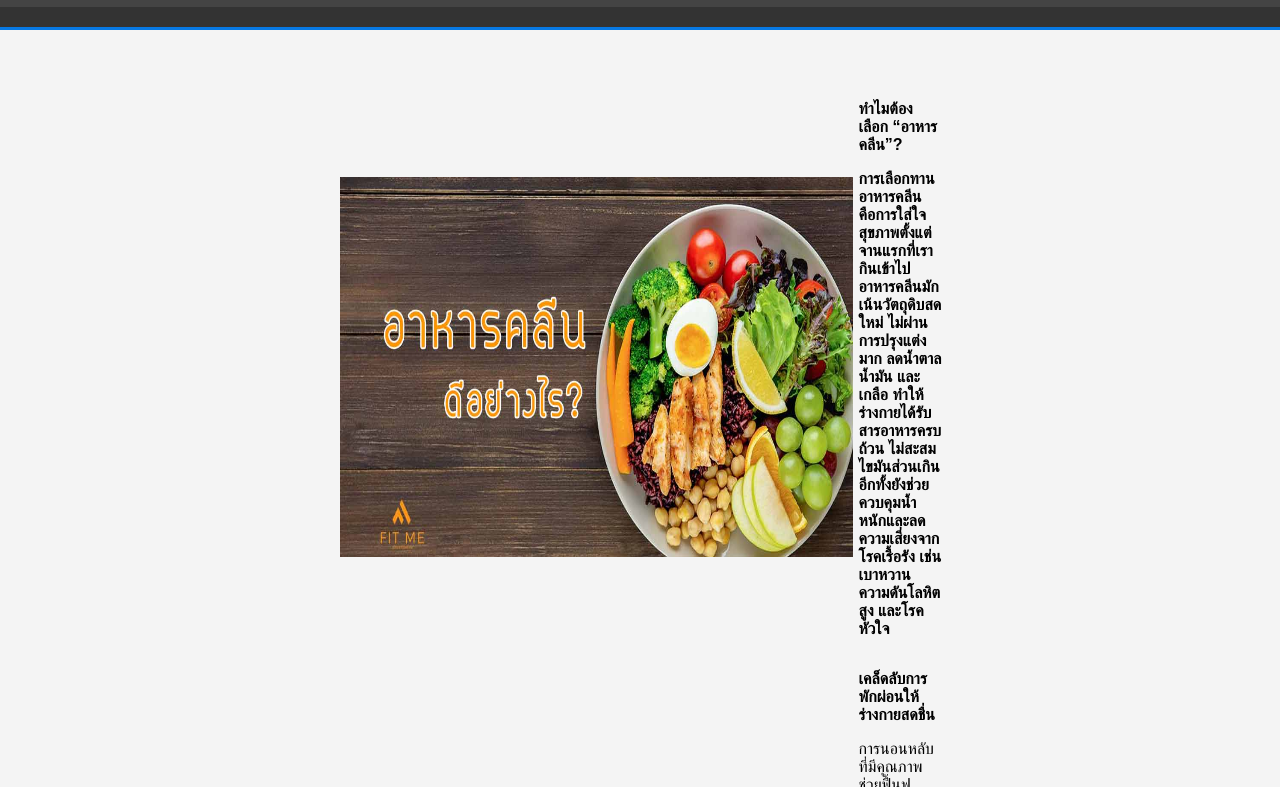
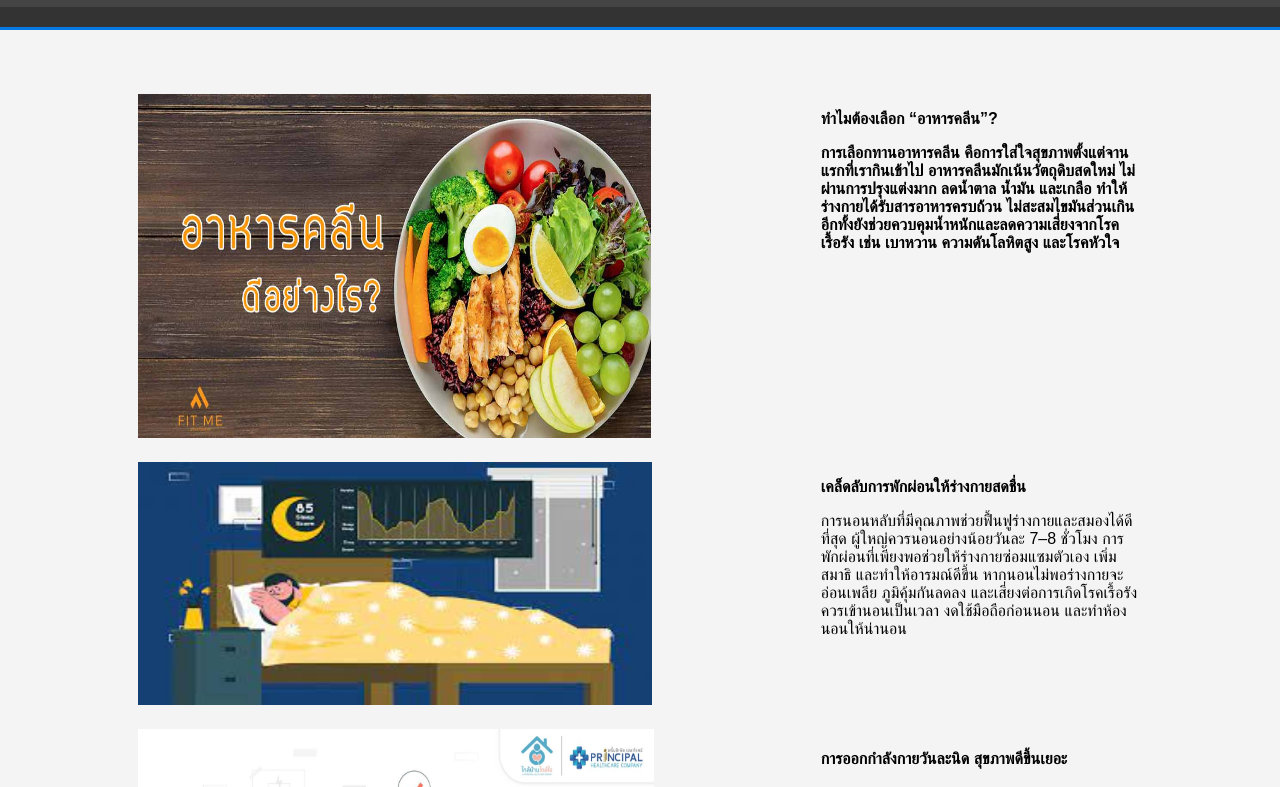
Before and after one commit to bankddd/bankpi07507, a plain HTML site: page articlesindex.html in a window 1280 px wide. Shown: the part 129-916 px from the top of the page. Drawn offline with Linux system fonts and the light colour scheme.

Commit message:
Add files via upload

```diff
--- a/articlesindex.html
+++ b/articlesindex.html
@@ -89,6 +89,18 @@
         font-size: 14px;
     }
 
+    /* เพิ่มการควบคุมความยาวของข้อความในตาราง */
+    table {
+        width: 100%;
+        table-layout: fixed;
+    }
+
+    th, td {
+        padding: 10px;
+        word-wrap: break-word;
+        text-align: left;
+    }
+
     /* Footer */
     footer {
         background-color: #333;
@@ -138,23 +150,23 @@
 <div class="container">
   <p></p>
   <p>&nbsp;</p>
-  <table width="300" border="0" align="center" cellpadding="0" cellspacing="0">
+  <table border="0" align="center" cellpadding="0" cellspacing="0">
     <tr>
-      <th scope="col"><img src="images/Clean-Food (1).jpg" width="513" height="380"></th>
+      <th scope="col"><img src="images/Clean-Food (1).jpg" width="513" height="344"></th>
       <th scope="col">&nbsp;</th>
       <th align="left" valign="top" scope="col"><p>ทำไมต้องเลือก &ldquo;อาหารคลีน&rdquo;?</p>
       <p>การเลือกทานอาหารคลีน คือการใส่ใจสุขภาพตั้งแต่จานแรกที่เรากินเข้าไป อาหารคลีนมักเน้นวัตถุดิบสดใหม่ ไม่ผ่านการปรุงแต่งมาก ลดน้ำตาล น้ำมัน และเกลือ ทำให้ร่างกายได้รับสารอาหารครบถ้วน ไม่สะสมไขมันส่วนเกิน อีกทั้งยังช่วยควบคุมน้ำหนักและลดความเสี่ยงจากโรคเรื้อรัง เช่น เบาหวาน ความดันโลหิตสูง และโรคหัวใจ</p></th>
     </tr>
     <tr>
-      <td height="174"><img src="images/images (1).jpg" width="514" height="267"></td>
+      <td height="174"><img src="images/images (1).jpg" width="514" height="243"></td>
       <td>&nbsp;</td>
-      <td valign="top"><p><strong>เคล็ดลับการพักผ่อนให้ร่างกายสดชื่น</strong></p>
+      <td align="left" valign="top"><p><strong>เคล็ดลับการพักผ่อนให้ร่างกายสดชื่น</strong></p>
       <p>การนอนหลับที่มีคุณภาพช่วยฟื้นฟูร่างกายและสมองได้ดีที่สุด ผู้ใหญ่ควรนอนอย่างน้อยวันละ 7–8 ชั่วโมง การพักผ่อนที่เพียงพอช่วยให้ร่างกายซ่อมแซมตัวเอง เพิ่มสมาธิ และทำให้อารมณ์ดีขึ้น หากนอนไม่พอร่างกายจะอ่อนเพลีย ภูมิคุ้มกันลดลง และเสี่ยงต่อการเกิดโรคเรื้อรัง ควรเข้านอนเป็นเวลา งดใช้มือถือก่อนนอน และทำห้องนอนให้น่านอน</p></td>
     </tr>
     <tr>
       <td><img src="images/KBKJ-Exercise-Winter.jpg" width="516" height="320"></td>
       <td>&nbsp;</td>
-      <td valign="top"><h4>การออกกำลังกายวันละนิด สุขภาพดีขึ้นเยอะ</h4>
+      <td align="left" valign="top"><h4>การออกกำลังกายวันละนิด สุขภาพดีขึ้นเยอะ</h4>
       <p>การออกกำลังกายไม่จำเป็นต้องใช้เวลานาน เพียงวันละ 30 นาที เช่น เดินเร็ว วิ่งเบาๆ ปั่นจักรยาน หรือเล่นโยคะ ก็ช่วยให้หัวใจแข็งแรง เพิ่มการเผาผลาญพลังงาน และลดความเครียดได้ นอกจากนี้ยังทำให้ร่างกายกระฉับกระเฉง ช่วยให้นอนหลับง่ายขึ้น และเสริมสร้างความมั่นใจ ควรออกกำลังกายอย่างสม่ำเสมอ สัปดาห์ละ 3–5 วัน เพื่อผลลัพธ์ที่ยั่งยืน</p></td>
     </tr>
   </table>
```
Also changed, not shown: aboutindex.html (+2 -2 lines).
